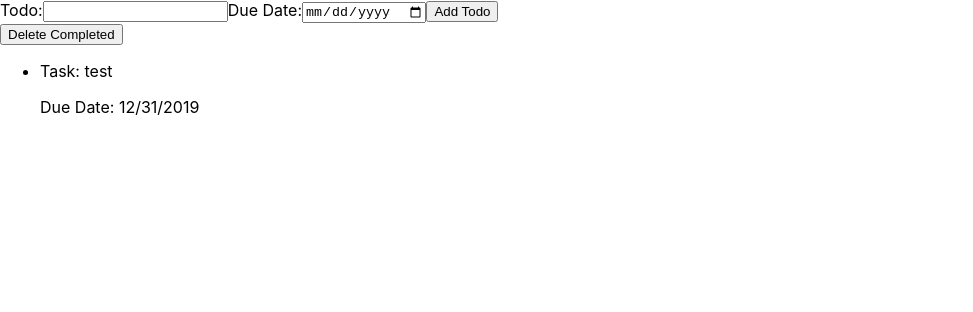
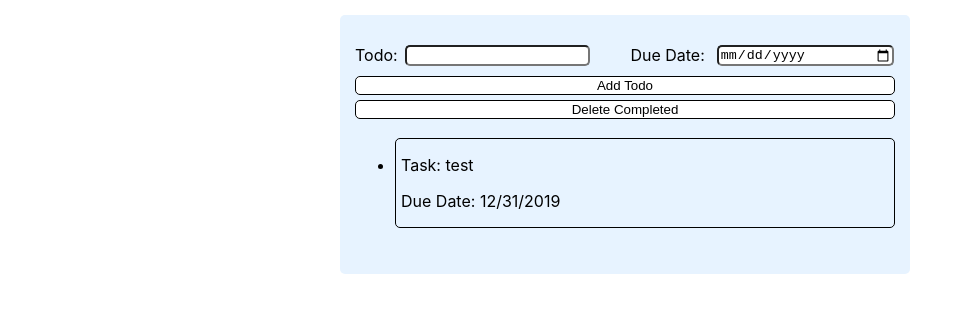
Before and after one commit to badCompany55/red_todo, a React (Create React App) app: page / in a window 1280 px wide. Shown: the top 312 px of the page, without its empty margins (0-973 px from the left). Built offline with nearby package versions, Linux system fonts and the light colour scheme.

Commit message:
quick styling

```diff
--- a/package.json
+++ b/package.json
@@ -3,6 +3,7 @@
   "version": "0.1.0",
   "private": true,
   "dependencies": {
+    "node-sass": "^4.11.0",
     "react": "^16.7.0",
     "react-dom": "^16.7.0",
     "react-redux": "^6.0.0",
--- a/src/App.css
+++ /dev/null
@@ -1,3 +0,0 @@
-.completed {
-  background-color: green;
-}
--- a/src/App.js
+++ b/src/App.js
@@ -1,5 +1,5 @@
 import React, {Component} from 'react';
-import './App.css';
+import './App.scss';
 import ToDoList from './comps/toDoList.js';
 import Form from './comps/form.js';
 import {connect} from 'react-redux';
@@ -8,10 +8,14 @@ import {deleteCompleted} from './actions/actions.js';
 class App extends Component {
   render() {
     return (
-      <div className="App">
-        <Form />
-        <button onClick={this.props.deleteCompleted}>Delete Completed</button>
-        <ToDoList />
+      <div className="cont">
+        <div className="App">
+          <Form />
+          <button className="delete" onClick={this.props.deleteCompleted}>
+            Delete Completed
+          </button>
+          <ToDoList />
+        </div>
       </div>
     );
   }
--- /dev/null
+++ b/src/App.scss
@@ -0,0 +1,89 @@
+.cont {
+  width: 100%;
+  max-width: 600px;
+  margin: 0 auto;
+
+  .App {
+    margin-top: 15px;
+    width: 90%;
+    background-color: #e7f3ff;
+    padding: 15px;
+    border-radius: 5px;
+
+    .formCont {
+      margin-top: 15px;
+
+      .form {
+        display: flex;
+        flex-wrap: wrap;
+        justify-content: space-between;
+
+        .inpCont {
+          width: 49%;
+          display: flex;
+          flex-wrap: wrap;
+          padding-bottom: 10px;
+
+          label {
+            padding-right: 7px;
+          }
+
+          input {
+            border-radius: 5px;
+          }
+        }
+
+        .dateCont {
+          width: 49%;
+          display: flex;
+          flex-wrap: wrap;
+          padding-bottom: 10px;
+
+          label {
+            padding-right: 7px;
+            width: 30%;
+          }
+
+          input {
+            border-radius: 5px;
+            width: 65%;
+          }
+        }
+      }
+    }
+    button {
+      width: 100%;
+      background-color: white;
+      border-radius: 5px;
+      border: 1px solid black;
+      margin-bottom: 3px;
+    }
+
+    .add:hover {
+      background-color: #c9f09d;
+    }
+
+    .delete:hover {
+      background-color: red;
+    }
+  }
+}
+
+.completed {
+  background-color: #c9f09d;
+}
+
+.listCont {
+  margin-top: 15px;
+  padding-bottom: 15px;
+
+  .todo {
+    border: 1px solid black;
+    border-radius: 5px;
+    padding-left: 5px;
+
+    .theTodo:hover {
+      cursor: pointer;
+    }
+  }
+}
--- a/src/comps/form.js
+++ b/src/comps/form.js
@@ -30,6 +30,7 @@ class Form extends React.Component {
     return (
       <div className="formCont" onSubmit={this.eventHandler}>
         <form className="form">
+          <div className="inpCont">
             <label className="todoform" htmlFor="inpTodo">
               Todo:
             </label>
@@ -40,6 +41,8 @@ class Form extends React.Component {
               id="todo"
               value={this.state.input}
             />
+          </div>
+          <div className="dateCont">
             <label className="tod" htmlFor="dateTodo">
               Due Date:
             </label>
@@ -50,7 +53,8 @@ class Form extends React.Component {
               id="date"
               value={this.state.date}
             />
-          <button>Add Todo</button>
+          </div>
+          <button className="add">Add Todo</button>
         </form>
       </div>
     );
```
Also changed, not shown: 1 other file (tests, documents, lock files or other folders). Lines whose indentation alone changed are shown as unchanged.
